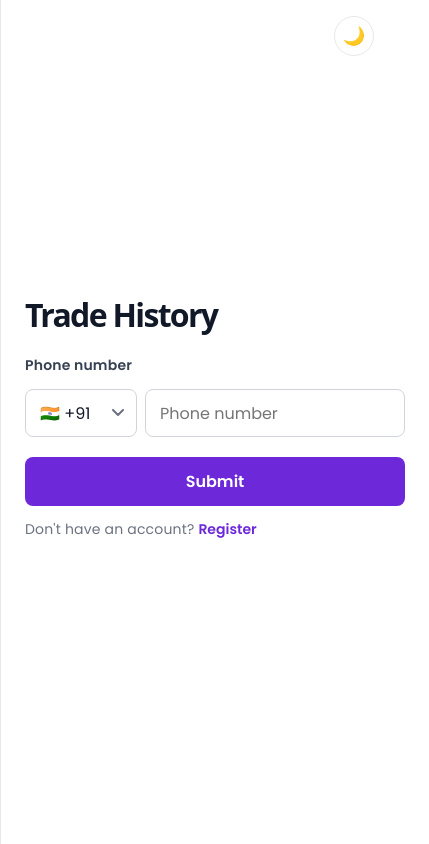
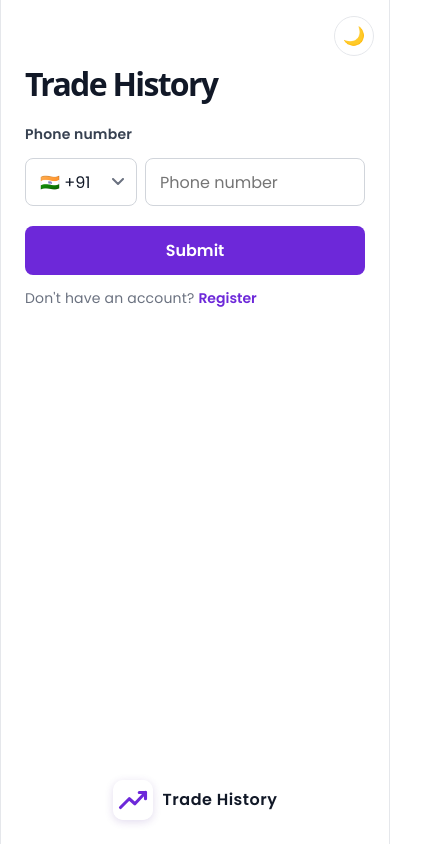
Before and after one commit to test524/tradehistory, a React (Vite) app: page / in a window 390 px wide. Shown: the whole page, 429 px wide, since content can reach past the window. Built offline with nearby package versions, Linux system fonts and the light colour scheme.

Commit message:
Mobile login: form below theme button, logo at bottom

```diff
--- a/src/App.css
+++ b/src/App.css
@@ -196,8 +196,35 @@ body {
 }
 
 @media (max-width: 700px) {
+  .login {
+    flex-direction: column;
+  }
+  /* form starts below the theme button, logo sits at the bottom */
+  .login__right {
+    order: 1;
+    flex: 1;
+    align-items: flex-start;
+    padding-top: calc(72px + env(safe-area-inset-top));
+  }
   .login__left {
-    display: none;
+    order: 2;
+    flex: 0 0 auto;
+    background: transparent;
+    padding: 20px 16px calc(24px + env(safe-area-inset-bottom));
+  }
+  .login__brand {
+    flex-direction: row;
+    gap: 10px;
+    color: var(--text-strong);
+  }
+  .login__logo {
+    width: 40px;
+    height: 40px;
+    border-radius: 10px;
+    box-shadow: 0 2px 8px var(--shadow-strong);
+  }
+  .login__brand-name {
+    font-size: 16px;
   }
   .theme-toggle {
     top: max(12px, env(safe-area-inset-top));
```
